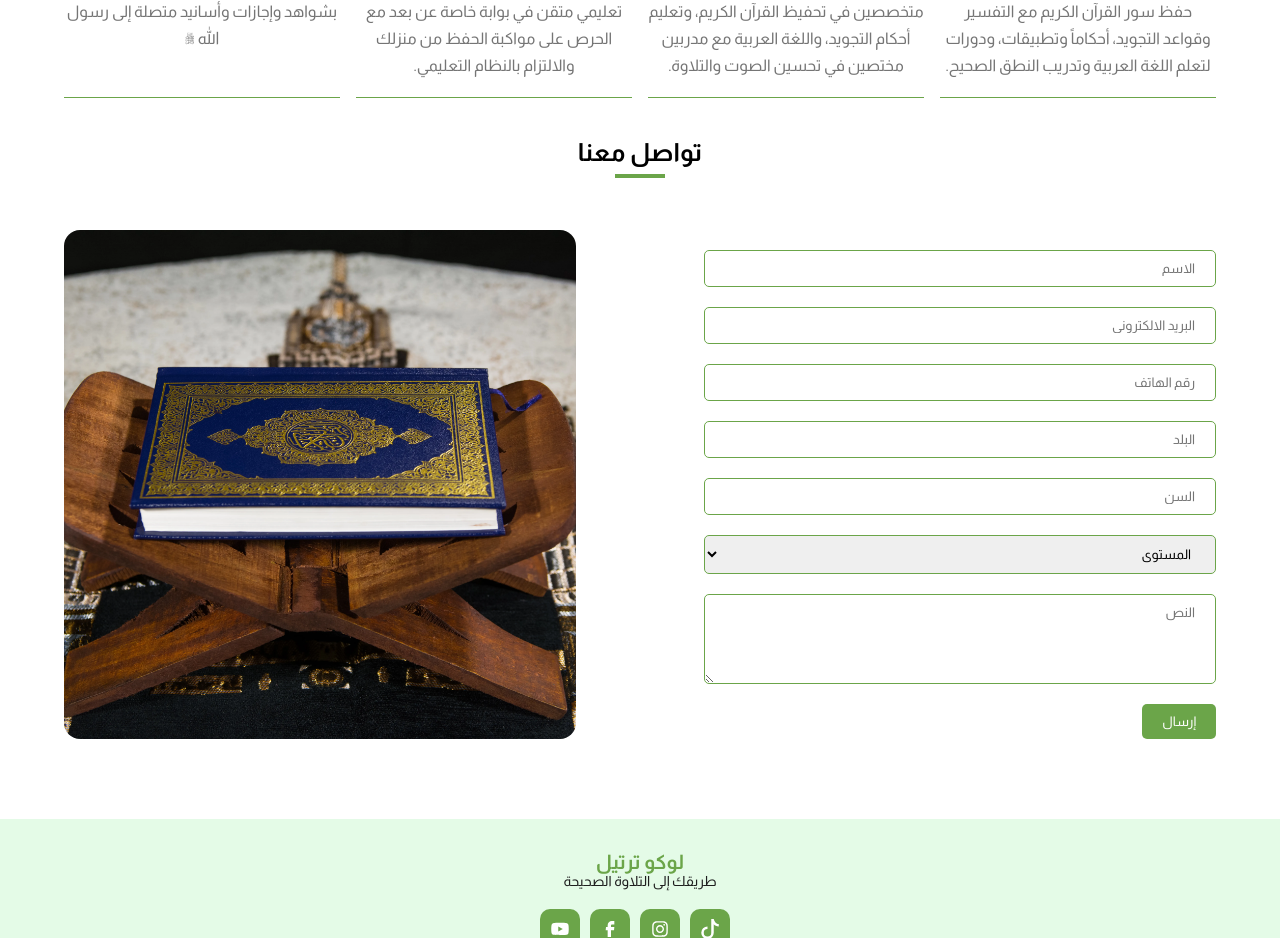
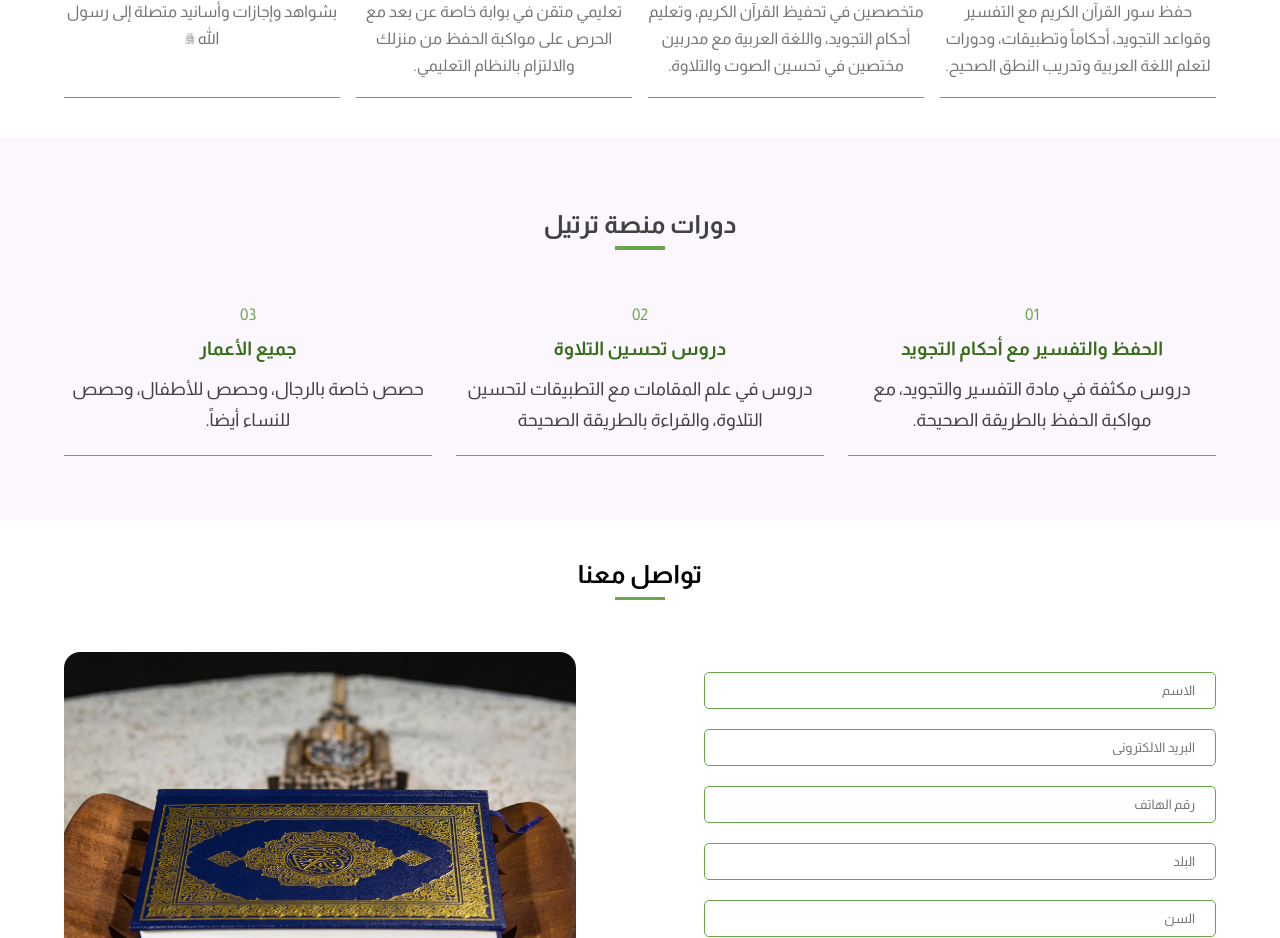
Before and after one commit to Adil-Akothiat/tartile, a React (Create React App) app: page / in a window 1280 px wide. Shown: the part 1680-2618 px from the top of the page. Built offline with nearby package versions, Linux system fonts and the light colour scheme.

Commit message:
add quran courses section

```diff
--- a/src/App.js
+++ b/src/App.js
@@ -6,6 +6,7 @@ import Features from "./components/features/features";import AOS from 'aos';
 import 'aos/dist/aos.css';
 import Footer from "./components/footer/footer";
 import Contact from "./components/contact/contact";
+import Courses from "./components/courses/courses";
 
 const Header = lazy(() => import("./components/header/header"));
 const Hadit =  lazy(()=> import("./components/hadit/hadit"));
@@ -27,6 +28,7 @@ const App = () => {
         <Video />
       </div>
       <Features />
+      <Courses />
       <Contact />
       <Footer />
     </Suspense>
--- a/src/components/contact/contact.js
+++ b/src/components/contact/contact.js
@@ -1,6 +1,6 @@
 import React from "react";
 import "./contact.css";
-import Form from "../features/form";
+import Form from "./form";
 
 const Contact = ()=> {
     return (
--- a/src/components/features/form.js
+++ b/src/components/contact/form.js
@@ -43,6 +43,7 @@ const Form = ()=> {
                 <option id="default" value="">المستوى</option>
                 <option value="مبتدئ">مبتدئ</option>
                 <option value="متوسط">متوسط</option>
+                <option value="ماهر">ماهر</option>
             </select>
             <textarea
                 placeholder="النص"
--- /dev/null
+++ b/src/components/courses/courses.css
@@ -0,0 +1,41 @@
+.courses {
+    background-color: #FCF7FF;
+    padding: 1.5em 0;
+}
+.courses >div {
+    margin: 2.5em auto;
+}
+.courses .courses-gr {
+    display: grid;
+    grid-template-columns: 100%;
+    row-gap:  1.8em;
+}
+@media screen and (min-width: 700px) {
+    .courses .courses-gr {
+        grid-template-columns: repeat(2, 1fr);
+        column-gap: 1.5em;
+    }
+}
+@media screen and (min-width: 1000px) {
+    .courses .courses-gr {
+        grid-template-columns: repeat(3, 1fr);
+        column-gap: 1.5em;
+    }
+}
+.courses .courses-gr >div {
+    border-bottom: 1px solid var(--main-clr);
+    padding: 20px 0;
+    text-align: center;
+}
+.courses .courses-gr span {
+    color: var(--main-clr);
+}
+.courses .courses-gr h3 {
+    color: var(--dark-main-clr);
+    margin: 15px 0;
+}
+.courses .courses-gr p {
+    line-height: 1.7;
+    color: var(--light-bl);
+    font-size: 18px;
+}
--- /dev/null
+++ b/src/components/courses/courses.js
@@ -0,0 +1,52 @@
+import React from "react";
+import "./courses.css";
+
+const Courses = () => {
+    const courses = [
+        {
+            name:"الحفظ والتفسير مع أحكام التجويد",
+            details:"دروس مكثفة في مادة التفسير والتجويد، مع مواكبة الحفظ بالطريقة الصحيحة."
+        },
+        {
+            name:"دروس تحسين التلاوة",
+            details:"دروس في علم المقامات  مع التطبيقات لتحسين التلاوة، والقراءة بالطريقة الصحيحة"
+        },
+        {
+            name:"جميع الأعمار",
+            details:"حصص خاصة بالرجال، وحصص للأطفال، وحصص للنساء أيضاً."
+        }
+    ]
+
+    return (
+        <div className="courses">
+            <div className="main-width">
+                <div
+                    className="welcom-tartile main-width"
+                    data-aos="fade-up"
+                    data-aos-delay="50"
+                    data-aos-duration="1000"
+                >
+                    <h2>دورات منصة ترتيل</h2>
+                </div>
+                <div className="courses-gr">
+                    {
+                        courses.map(({name, details}, i)=> (
+                            <div
+                                key={"key-"+i}
+                                data-aos="fade-up"
+                                data-aos-delay="50"
+                                data-aos-duration="1000"
+                            >
+                                <span>0{i+1}</span>
+                                <h3>{name}</h3>
+                                <p>{details}</p>
+                            </div>
+                        ))
+                    }
+                </div>
+            </div>
+        </div>
+    );
+}
+
+export default Courses;
--- a/src/components/welcom/welcom.css
+++ b/src/components/welcom/welcom.css
@@ -3,13 +3,15 @@
     color: var(--light-bl);
 }
 .welcom-tartile h2,
-.contact h2 {
+.contact h2,
+.courses h2 {
     position: relative;
     width: fit-content;
     margin: 10px auto 35px auto;
 }
 .welcom-tartile h2::after,
-.contact h2::after {
+.contact h2::after,
+.courses h2::after {
     content:"";
     position: absolute;
     left: 50%;
@@ -21,7 +23,8 @@
     transition: width .5s linear;
 }
 .welcom-tartile h2:hover::after,
-.contact h2:hover::after {
+.contact h2:hover::after,
+.courses h2:hover::after {
     width: 100%;
 }
 .welcom-tartile p {
@@ -32,7 +35,8 @@
 }
 @media screen and (min-width: 750px) {
     .welcom-tartile h2,
-    .contact h2 {
+    .contact h2,
+    .courses h2 {
         font-size: 25px;
     }
     .welcom-tartile p {
```
